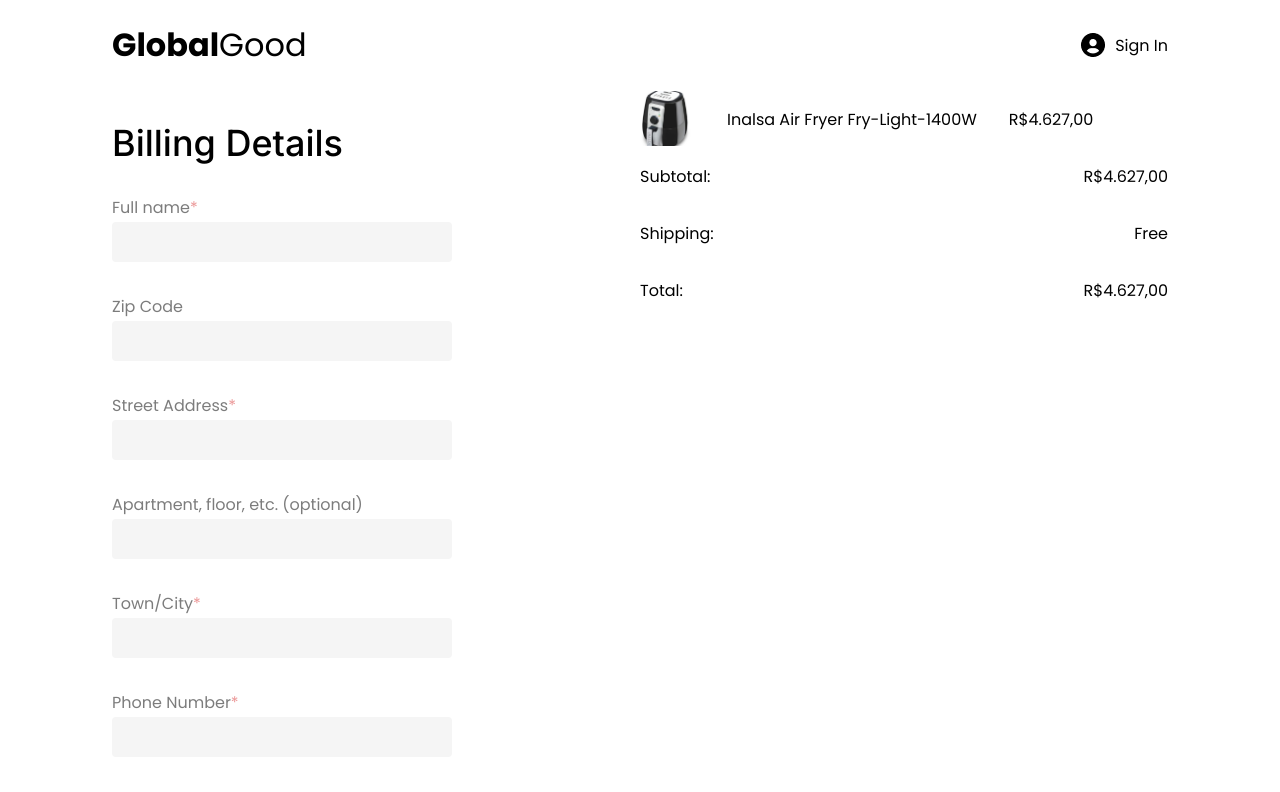
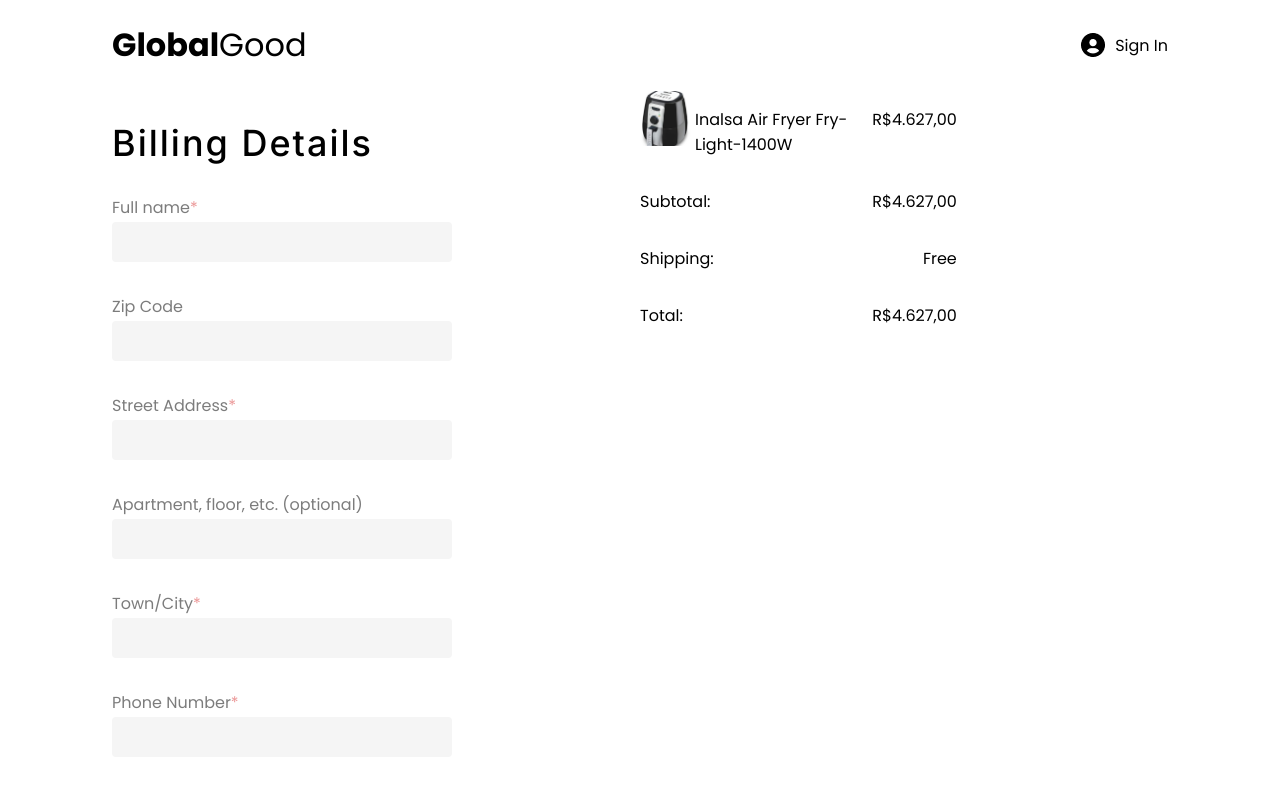
Before and after one commit to diogobonet/front-global-good, a React (Create React App) app: page /checkout in a window 1280 px wide. Shown: the top 792 px of the page. Built offline with nearby package versions, Linux system fonts and the light colour scheme.

Commit message:
style: small changes

```diff
--- a/src/styles/global.scss
+++ b/src/styles/global.scss
@@ -68,7 +68,7 @@ main:has(.notfound) {
       font-size: 110px;
       font-weight: 400;
       margin: 0;
-      letter-spacing: 3%;
+      letter-spacing: 2px;
   }
 }
 
@@ -114,7 +114,7 @@ main:has(.notfound) {
         h1 {
           font-size: 36px;
           font-weight: normal;
-          letter-spacing: 4%;
+          letter-spacing: 2px;
           margin: 0;
         }
 
@@ -281,7 +281,7 @@ main.home-main {
   h1 {
     font-family: 'Inter';
     font-size: 36px;
-    letter-spacing: 4%;
+    letter-spacing: 2px;
     font-weight: 500;
   }
   form {
@@ -318,10 +318,10 @@ main.home-main {
   }
 
   .right-sect {
-    width: 50%;
+    width: 30%;
     .product-info {
       display: flex;
-      gap: 32px;
+      justify-content: space-between;
       width: 100%;
 
       img {
```
